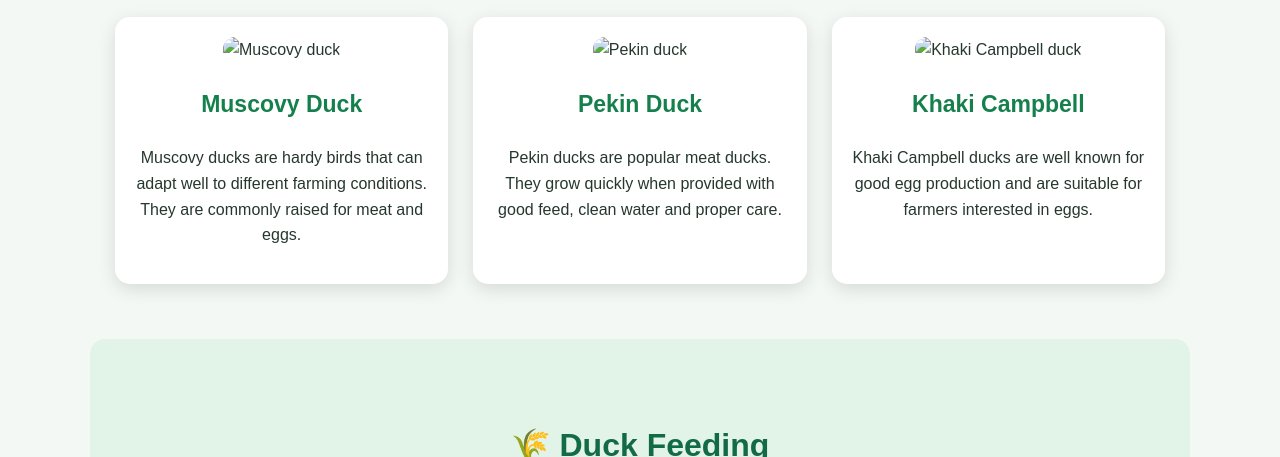
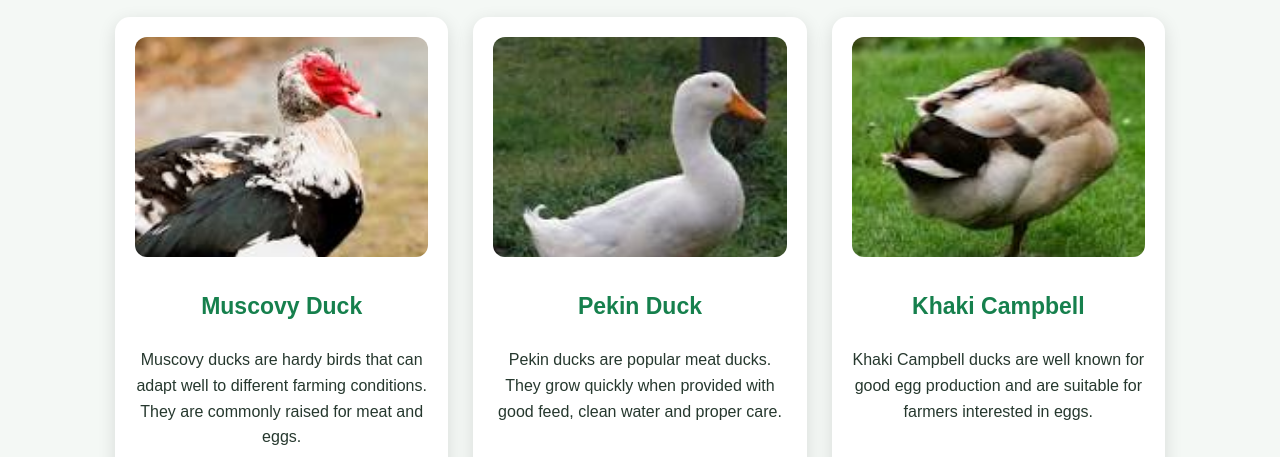
Before and after one commit to benithanezerwa11-art/my-website, a plain HTML site: page index.html in a window 1280 px wide. Shown: the part 680-1137 px from the top of the page. Drawn offline with Linux system fonts and the light colour scheme.

Commit message:
Update index.html

```diff
--- a/index.html
+++ b/index.html
@@ -25,7 +25,7 @@
 <div class="cards">
 
     <article class="card">
-        <img src="images/muscovy.jpg" alt="Muscovy duck">
+        <img src="muscovy.jpg" alt="Muscovy Duck">
         <h3>Muscovy Duck</h3>
         <p>
             Muscovy ducks are hardy birds that can adapt well to
@@ -35,7 +35,7 @@
     </article>
 
     <article class="card">
-        <img src="images/pekin.jpg" alt="Pekin duck">
+        <img src="pekin.jgp.jpg" alt="Pekin Duck">
         <h3>Pekin Duck</h3>
         <p>
             Pekin ducks are popular meat ducks. They grow quickly
@@ -44,7 +44,7 @@
     </article>
 
     <article class="card">
-        <img src="images/khaki-campbell.jpg" alt="Khaki Campbell duck">
+        <img src="khaki%20campbell.jpg" alt="Khaki Campbell Duck">
         <h3>Khaki Campbell</h3>
         <p>
             Khaki Campbell ducks are well known for good egg production
```
